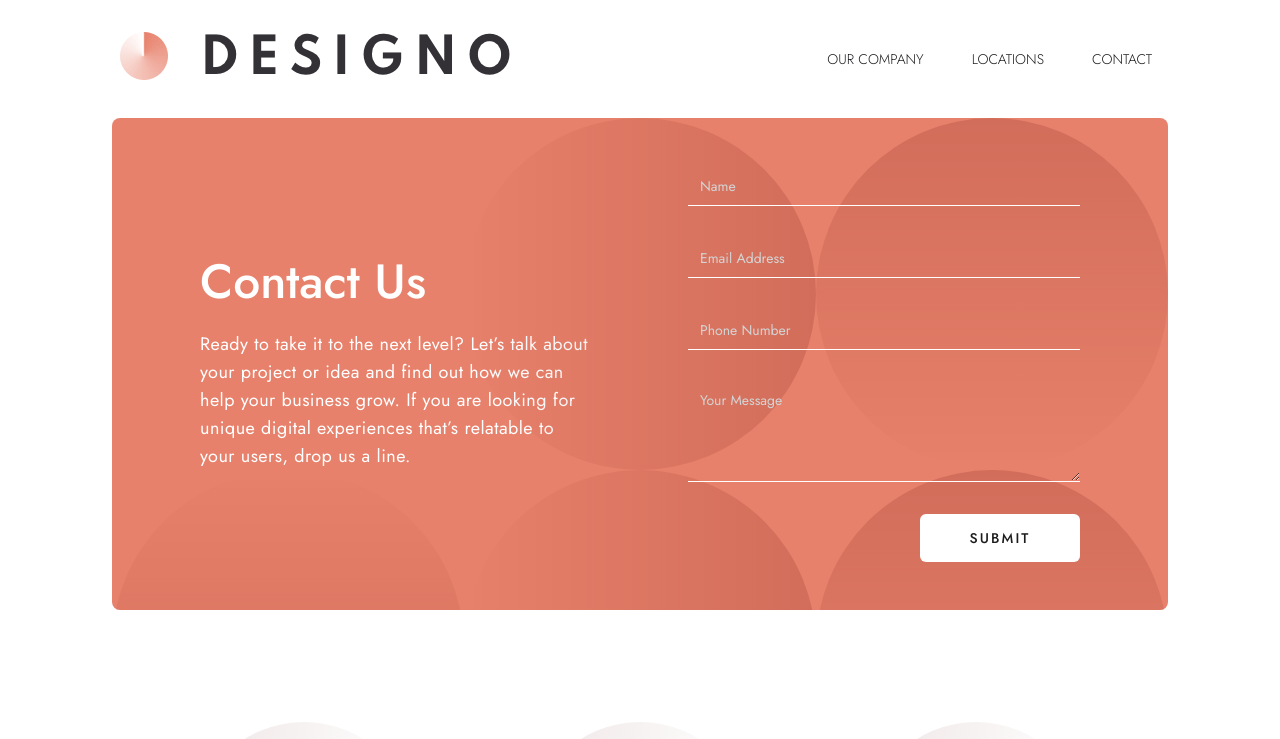
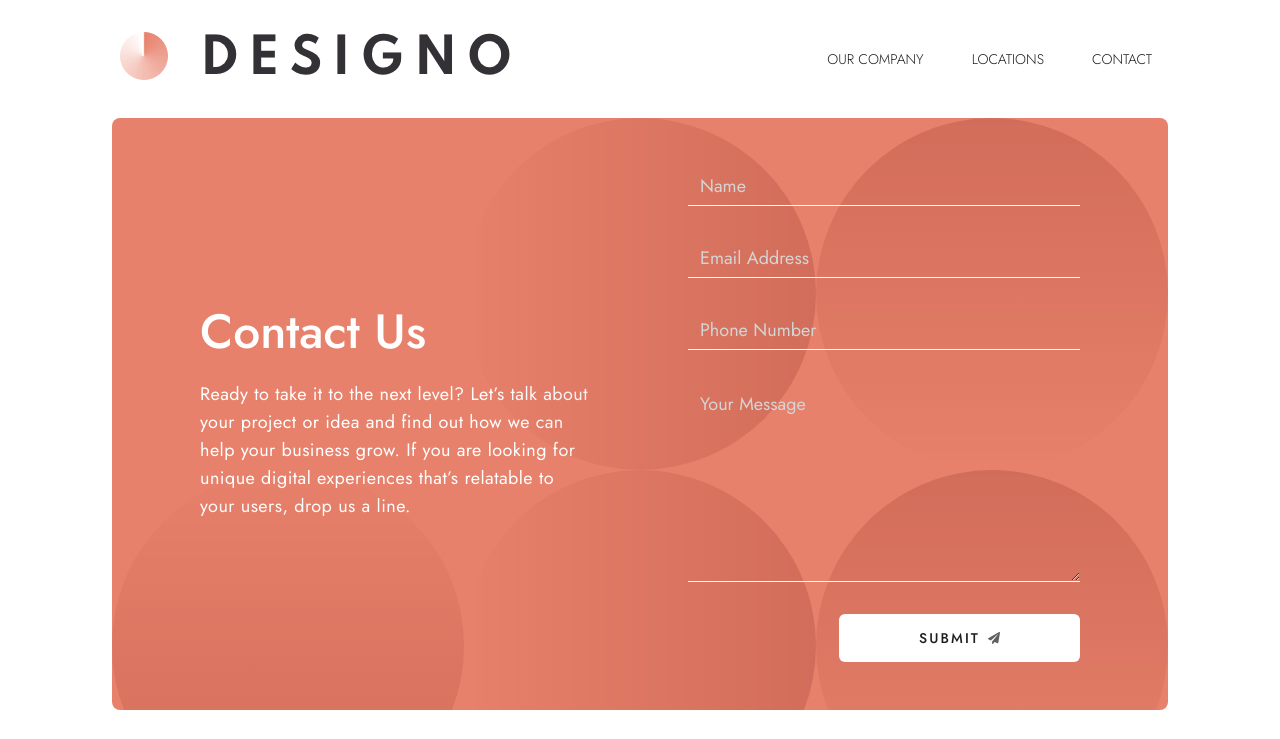
Before and after one commit to kevin19980113/designo-page, a Next.js app: page /contact in a window 1280 px wide. Shown: the top 739 px of the page. Built offline with nearby package versions, Linux system fonts and the light colour scheme; no server answers.

Commit message:
added sending contact email feature / final commit

```diff
--- a/src/app/layout.tsx
+++ b/src/app/layout.tsx
@@ -3,6 +3,7 @@ import { Jost } from "next/font/google";
 import "./globals.css";
 import Navbar from "@/components/Navbar";
 import Footer from "@/components/Footer";
+import { Toaster } from "@/components/ui/sonner";
 
 const jost = Jost({ subsets: ["latin"] });
 
@@ -22,6 +23,7 @@ export default function RootLayout({
         <Navbar />
         {children}
         <Footer />
+        <Toaster position="top-center" />
       </body>
     </html>
   );
--- a/src/components/ContactForm.tsx
+++ b/src/components/ContactForm.tsx
@@ -1,27 +1,69 @@
+"use client";
+
 import { useForm } from "react-hook-form";
 import { zodResolver } from "@hookform/resolvers/zod";
 import { Input } from "./ui/input";
 import { Textarea } from "./ui/textarea";
 import { Button } from "./ui/button";
-import { OctagonAlert } from "lucide-react";
+import { Loader, OctagonAlert, Send } from "lucide-react";
 import { cn } from "@/lib/utils";
 import { ContactSchemaType, contactSchema } from "@/lib/schema";
+import { useContact } from "@/hooks/use-contact";
+import { sendEmail } from "@/lib/actions";
+import { FaPaperPlane } from "react-icons/fa";
+import { toast } from "sonner";
 
 export default function ContactForm() {
   const {
     register,
     handleSubmit,
+    setValue,
+    reset,
+    trigger,
     formState: { errors, isSubmitting },
   } = useForm<ContactSchemaType>({
     resolver: zodResolver(contactSchema),
   });
+  const { name, description, setName, setDescription } = useContact();
+
+  const previewContactMessage =
+    name && description
+      ? `Hello, How's it going today? I'm quite interested in this project.\n\n[${name}] : ${description}\n\nso I'd love to hear more about it. please send me a email when you are available. I can't wait to collaborate with your team. \nThank you!`
+      : "";
+
+  setValue("contactMessage", previewContactMessage);
 
   const errorMessageStyle =
     "text-red-600 pl-2 text-sm flex gap-x-1 items-center pointer-events-none";
 
+  const handleUppercaseChange =
+    (field: keyof ContactSchemaType) =>
+    (e: React.ChangeEvent<HTMLInputElement>) => {
+      setValue(field, e.target.value.toUpperCase());
+      trigger(field);
+    };
+
+  const onSubmit = async (contactData: ContactSchemaType) => {
+    const { validatingErrorMessages, sendingErrorMessage } = await sendEmail(
+      contactData
+    );
+    if (validatingErrorMessages) {
+      //
+    }
+    if (sendingErrorMessage) {
+      //
+    }
+
+    toast.success("Email has been sent successfully");
+
+    setName("");
+    setDescription("");
+    reset();
+  };
+
   return (
     <form
-      onSubmit={handleSubmit(() => console.log("submit!"))}
+      onSubmit={handleSubmit(onSubmit)}
       className="w-full z-10 grid grid-cols-1 gap-y-8 px-4 md:px-12"
     >
       <div className="flex flex-col gap-y-2">
@@ -29,9 +71,13 @@ export default function ContactForm() {
           {...register("name")}
           placeholder="Name"
           disabled={isSubmitting}
-          className={cn({
-            "border-red-600": errors.name,
-          })}
+          className={cn(
+            {
+              "border-red-600": errors.name,
+            },
+            "xl:text-lg"
+          )}
+          onChange={handleUppercaseChange("name")}
         />
         {errors.name && (
           <div className={errorMessageStyle}>
@@ -46,9 +92,12 @@ export default function ContactForm() {
           {...register("email")}
           placeholder="Email Address"
           disabled={isSubmitting}
-          className={cn({
-            "border-red-600": errors.email,
-          })}
+          className={cn(
+            {
+              "border-red-600": errors.email,
+            },
+            "xl:text-lg"
+          )}
         />
         {errors.email && (
           <div className={errorMessageStyle}>
@@ -63,9 +112,12 @@ export default function ContactForm() {
           {...register("phoneNumber")}
           placeholder="Phone Number"
           disabled={isSubmitting}
-          className={cn({
-            "border-red-600": errors.phoneNumber,
-          })}
+          className={cn(
+            {
+              "border-red-600": errors.phoneNumber,
+            },
+            "xl:text-lg"
+          )}
         />
         {errors.phoneNumber && (
           <div className={errorMessageStyle}>
@@ -80,9 +132,12 @@ export default function ContactForm() {
           {...register("contactMessage")}
           placeholder="Your Message"
           disabled={isSubmitting}
-          className={cn({
-            "border-red-600": errors.contactMessage,
-          })}
+          className={cn(
+            {
+              "border-red-600": errors.contactMessage,
+            },
+            "xl:text-lg"
+          )}
         />
         {errors.contactMessage && (
           <div className={errorMessageStyle}>
@@ -94,9 +149,17 @@ export default function ContactForm() {
 
       <Button
         type="submit"
-        className="w-40 py-6 px-20 tracking-wider ml-auto mr-auto md:ml-auto md:mr-0"
+        className="group py-6 px-10 md:px-20 tracking-wider ml-auto mr-auto md:ml-auto md:mr-0 flex items-center justify-center gap-x-2"
+        disabled={isSubmitting}
       >
-        SUBMIT
+        {isSubmitting ? (
+          <Loader className="animate-spin text-sm" />
+        ) : (
+          <>
+            SUBMIT
+            <FaPaperPlane className="text-xs opacity-70 transition-all group-hover:translate-x-1 group-hover:-translate-y-1" />
+          </>
+        )}
       </Button>
     </form>
   );
--- a/src/components/Navbar.tsx
+++ b/src/components/Navbar.tsx
@@ -11,13 +11,13 @@ export default function Navbar() {
   return (
     <MaxwidthWrapper>
       <div className="w-full flex items-center justify-between py-4 md:py-8">
-        <Link href="/" className="cursor-pointer flex-shrink-0 ml-2">
+        <Link href="/" className="cursor-pointer flex-shrink-0 ml-2 group">
           <Image
             src={logoImg}
             alt="logo"
             width={100}
             height={100}
-            className="w-auto h-auto"
+            className="w-auto h-auto group-hover:scale-110 transition-all"
           />
         </Link>
 
--- a/src/components/ProductCard.tsx
+++ b/src/components/ProductCard.tsx
@@ -3,6 +3,8 @@
 import Image from "next/image";
 import { useEffect, useState } from "react";
 import { Skeleton } from "./ui/skeleton";
+import Link from "next/link";
+import { useContact } from "@/hooks/use-contact";
 
 export default function ProductCard({
   product,
@@ -14,6 +16,7 @@ export default function ProductCard({
   };
 }) {
   const [isMounted, setIsMounted] = useState(false);
+  const { setName, setDescription } = useContact();
 
   useEffect(() => {
     setIsMounted(true);
@@ -22,9 +25,14 @@ export default function ProductCard({
   if (isMounted === false)
     return <Skeleton className="w-full h-[300px] lg:h-[500px] animate-pulse" />;
   return (
-    <div
+    <Link
       className="w-full flex flex-col tiems-center bg-lightestpeach border border-black/10 rounded-lg
     md:flex-row lg:flex-col hover:bg-peach group"
+      href="/contact"
+      onClick={() => {
+        setName(product.name);
+        setDescription(product.description);
+      }}
     >
       <Image
         src={product.image}
@@ -41,6 +49,6 @@ export default function ProductCard({
           {product.description}
         </p>
       </div>
-    </div>
+    </Link>
   );
 }
--- /dev/null
+++ b/src/components/ui/sonner.tsx
@@ -0,0 +1,31 @@
+"use client"
+
+import { useTheme } from "next-themes"
+import { Toaster as Sonner } from "sonner"
+
+type ToasterProps = React.ComponentProps<typeof Sonner>
+
+const Toaster = ({ ...props }: ToasterProps) => {
+  const { theme = "system" } = useTheme()
+
+  return (
+    <Sonner
+      theme={theme as ToasterProps["theme"]}
+      className="toaster group"
+      toastOptions={{
+        classNames: {
+          toast:
+            "group toast group-[.toaster]:bg-background group-[.toaster]:text-foreground group-[.toaster]:border-border group-[.toaster]:shadow-lg",
+          description: "group-[.toast]:text-muted-foreground",
+          actionButton:
+            "group-[.toast]:bg-primary group-[.toast]:text-primary-foreground",
+          cancelButton:
+            "group-[.toast]:bg-muted group-[.toast]:text-muted-foreground",
+        },
+      }}
+      {...props}
+    />
+  )
+}
+
+export { Toaster }
--- a/src/components/ui/textarea.tsx
+++ b/src/components/ui/textarea.tsx
@@ -10,7 +10,7 @@ const Textarea = React.forwardRef<HTMLTextAreaElement, TextareaProps>(
     return (
       <textarea
         className={cn(
-          "flex min-h-[100px] w-full border-b border-white bg-transparent px-3 py-2 text-sm text-white placeholder:text-neutral-300 focus-visible:border-b-[3px] focus-visible:outline-none disabled:cursor-not-allowed disabled:opacity-50",
+          "flex min-h-[200px] w-full border-b border-white bg-transparent px-3 py-2 text-sm text-white placeholder:text-neutral-300 focus-visible:border-b-[3px] focus-visible:outline-none disabled:cursor-not-allowed disabled:opacity-50",
           className
         )}
         ref={ref}
--- /dev/null
+++ b/src/hooks/use-contact.ts
@@ -0,0 +1,15 @@
+import { create } from "zustand";
+
+type ContactState = {
+  name: string;
+  description: string;
+  setName: (name: string) => void;
+  setDescription: (description: string) => void;
+};
+
+export const useContact = create<ContactState>((set) => ({
+  name: "",
+  description: "",
+  setName: (name: string) => set({ name }),
+  setDescription: (description: string) => set({ description }),
+}));
--- /dev/null
+++ b/src/lib/actions.ts
@@ -0,0 +1,38 @@
+"use server";
+
+import { Resend } from "resend";
+import { ContactSchemaType, contactSchema } from "./schema";
+
+const resend = new Resend(process.env.RESEND_API_KEY);
+
+export const sendEmail = async (contactData: ContactSchemaType) => {
+  const parsedContactData = contactSchema.safeParse(contactData);
+
+  if (!parsedContactData.success) {
+    return {
+      validatingErrorMessages: parsedContactData.error.flatten().fieldErrors,
+    };
+  }
+
+  const { name, email, phoneNumber, contactMessage } = parsedContactData.data;
+
+  const { data, error } = await resend.emails.send({
+    from: "Designo <onboarding@resend.dev>",
+    to: email,
+    subject: `Message from ${email}`,
+    reply_to: email,
+    text: `${contactMessage}\n\nName: ${name}\nPhoneNumber: ${phoneNumber}`,
+  });
+
+  //in order to check email, put sender email to "To"
+
+  if (error) {
+    return {
+      sendingErrorMessage: error.message,
+    };
+  }
+
+  return {
+    data,
+  };
+};
```
Also changed, not shown: package.json (+6 -1 lines), 1 other file (tests, documents, lock files or other folders).
